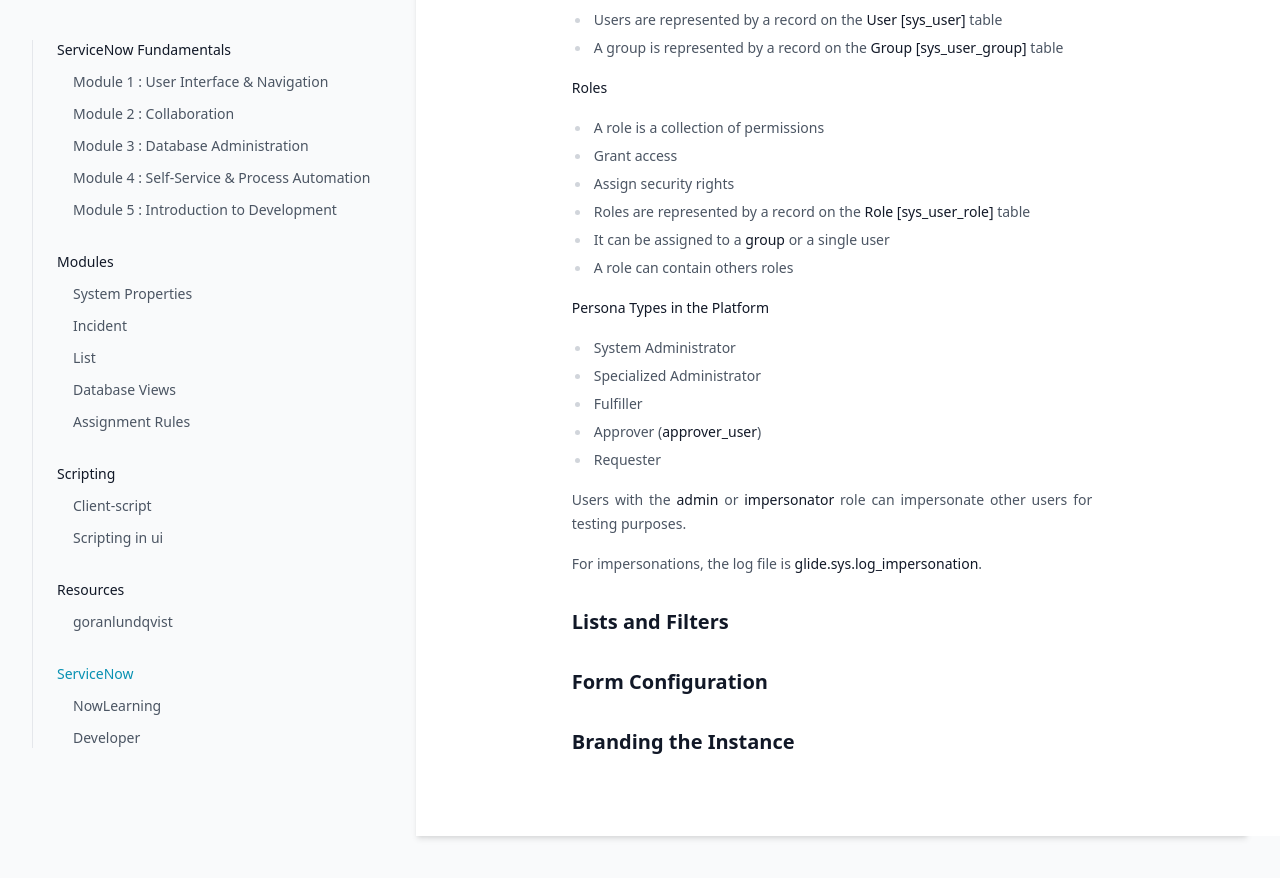
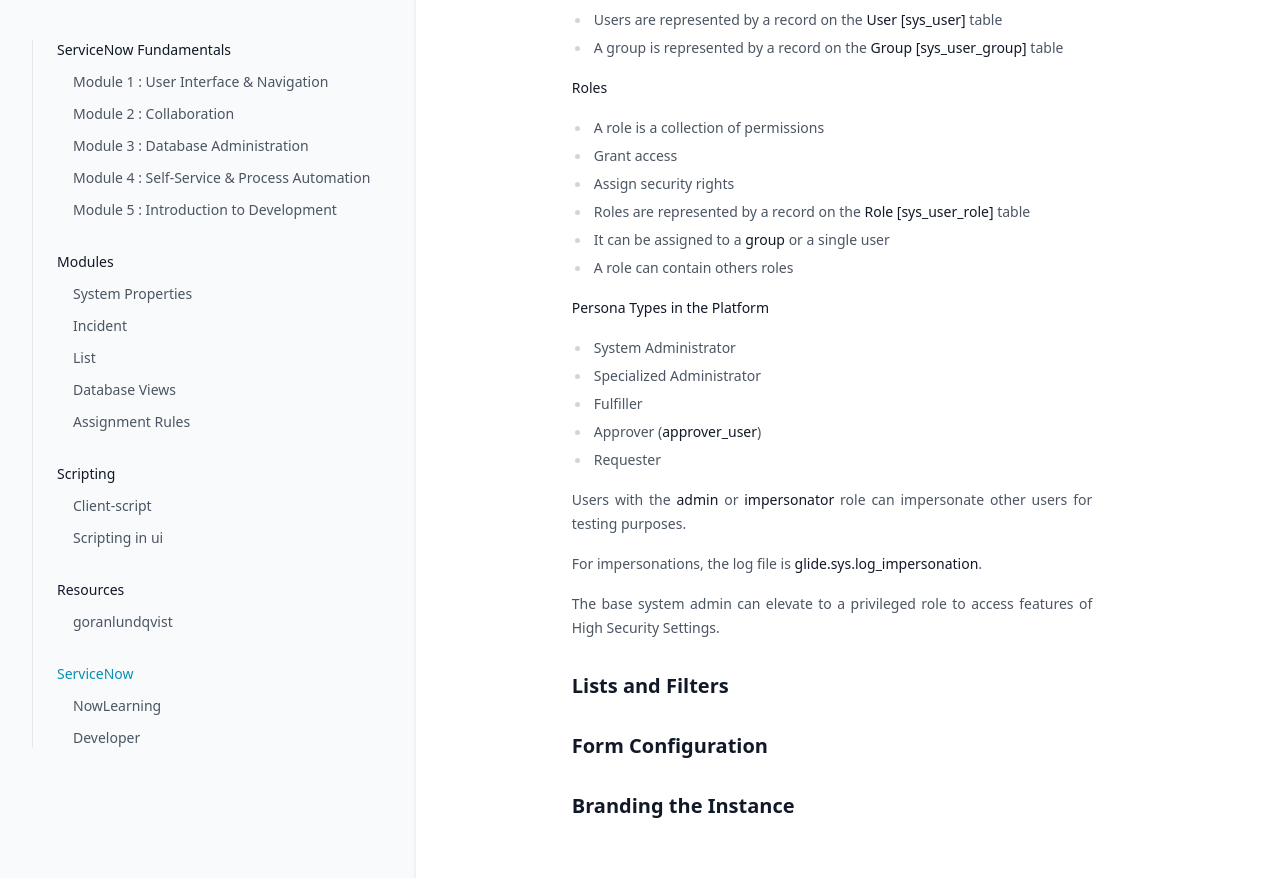
Before and after one commit to greglejeune/ebook, a Jekyll site: the page built from _servicenow/2021-11-01-snf-module1.md, in a window 1280 px wide and 900 px high, scrolled down 995 px. Shown: the top 878 px of the window. Built offline with Jekyll 4.4.1, drawn with Linux system fonts in a browser that asks for light colours.

Commit message:
Update 2021-11-01-snf-module1.md

```diff
--- a/_servicenow/2021-11-01-snf-module1.md
+++ b/_servicenow/2021-11-01-snf-module1.md
@@ -80,6 +80,10 @@ category: snf
   For impersonations, the log file is <strong>glide.sys.log_impersonation</strong>.
 </p>
 
+<p style="text-align: justify;">
+  The base system admin can elevate to a privileged role to access features of High Security Settings.
+</p>
+
 <h2>Lists and Filters</h2>
 
 <p style="text-align: justify;">
```
